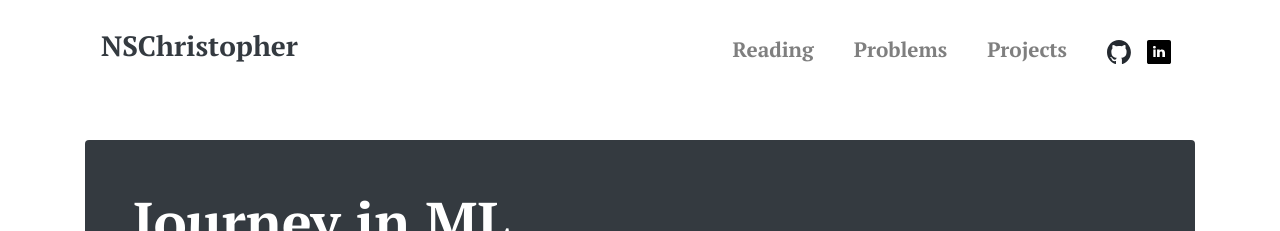
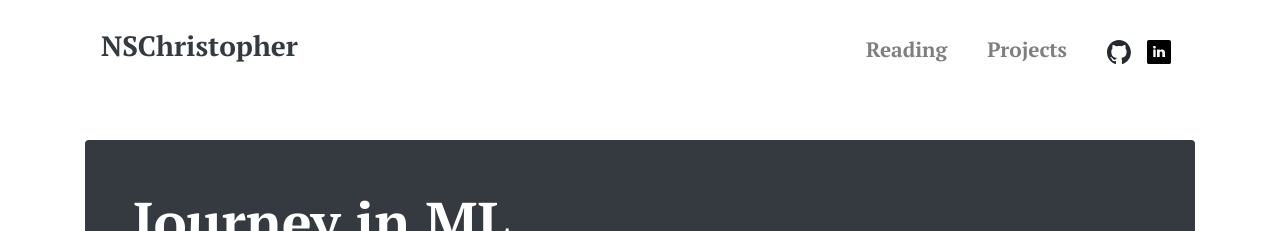
Before and after one commit to NSChristopher/NSChristopher.github.io, a Jekyll site: the page built from index.html, in a window 1280 px wide. Shown: the top 231 px of the page. Built offline with Jekyll 4.4.1, drawn with Linux system fonts in a browser that asks for light colours.

Commit message:
Update header.html

```diff
--- a/_includes/header.html
+++ b/_includes/header.html
@@ -12,7 +12,7 @@
       <div class="collapse navbar-collapse" id="navbarNav">
         <ul class="navbar-nav ml-auto">
           <li class="nav-item pr-4"><a href="{{ '/reading' | relative_url }}" class="nav-link">Reading</a></li>
-          <li class="nav-item pr-4"><a href="{{ '/problems' | relative_url }}" class="nav-link">Problems</a></li>
+          <!-- <li class="nav-item pr-4"><a href="{{ '/problems' | relative_url }}" class="nav-link">Problems</a></li> -->
           <li class="nav-item pr-4"><a href="{{ '/projects' | relative_url }}" class="nav-link">Projects</a></li>
           <!-- Add more links as needed -->
         </ul>
```
